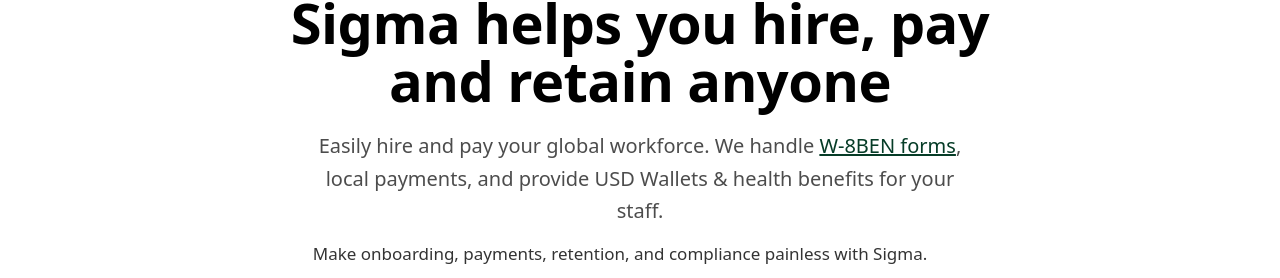
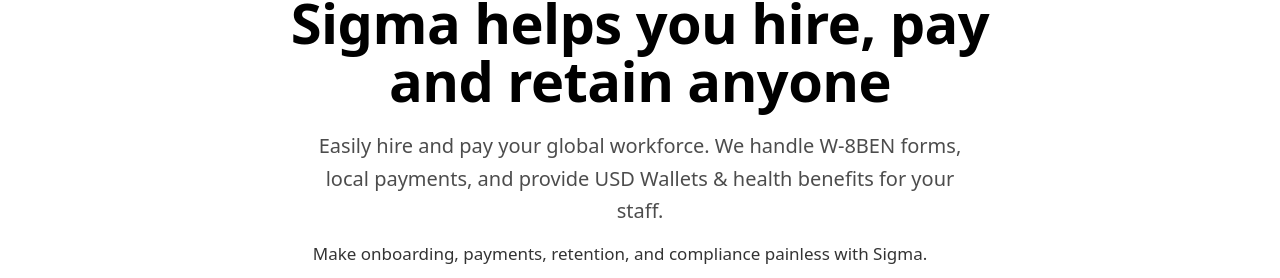
Before and after one commit to Sigmaremote/sigma-new-website-2, a Next.js app: page / in a window 1280 px wide. Shown: the part 215-493 px from the top of the page. Built offline with nearby package versions, Linux system fonts and the light colour scheme; no server answers.

Commit message:
Remove W-8BEN forms link from hero section

```diff
--- a/app/_components/sections/HeroCopy.tsx
+++ b/app/_components/sections/HeroCopy.tsx
@@ -71,7 +71,7 @@ export default function HeroCopy() {
               transition={{ duration: 0.5, ease: "easeOut" }}
             >
               <Subhead className="leading-relaxed max-w-prose">
-                Easily hire and pay your global workforce. We handle <a href="/glossary/w-8ben" className="text-deep-green hover:text-deep-green/80 underline">W-8BEN forms</a>, local
+                Easily hire and pay your global workforce. We handle W-8BEN forms, local
                 payments, and provide USD Wallets &amp; health benefits for your staff.
               </Subhead>
             </motion.div>
```
